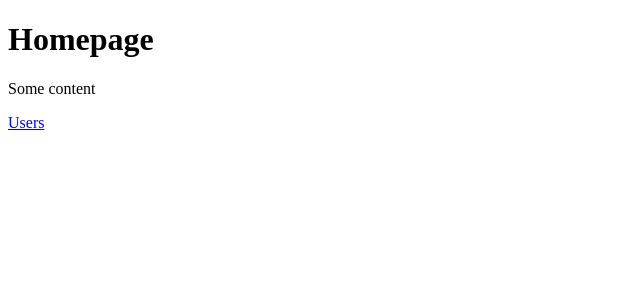
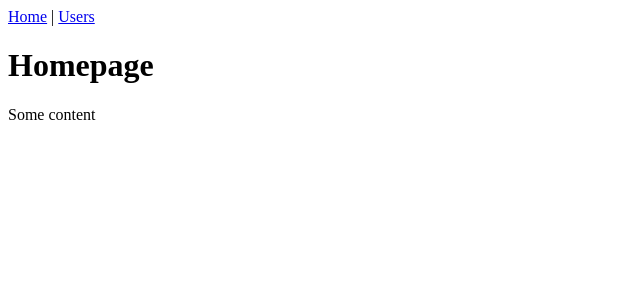
Before and after one commit to carlwicker/carlwicker-nextjs13, a Next.js app: page / in a window 1280 px wide. Shown: the top 300 px of the page, without its empty margins (0-640 px from the left). Built offline with nearby package versions, Linux system fonts and the light colour scheme.

Commit message:
added nav

```diff
--- a/app/layout.tsx
+++ b/app/layout.tsx
@@ -1,12 +1,20 @@
+import Link from "next/link";
+
 export default function RootLayout({
   children,
 }: {
-  children: React.ReactNode
+  children: React.ReactNode;
 }) {
   return (
     <html>
       <head />
-      <body>{children}</body>
+      <body>
+        <nav>
+          <Link href="/">Home</Link> | <Link href={"/users"}>Users</Link>
+        </nav>
+
+        {children}
+      </body>
     </html>
-  )
+  );
 }
--- a/app/page.tsx
+++ b/app/page.tsx
@@ -5,7 +5,6 @@ export default async function Homepage() {
     <div>
       <h1>Homepage</h1>
       <p>Some content</p>
-      <Link href={"/users"}>Users</Link>
     </div>
   );
 }
--- a/app/users/page.tsx
+++ b/app/users/page.tsx
@@ -10,7 +10,8 @@ export default async function UsersPage() {
         {users.map((user: any, key: number) => {
           return (
             <div style={{ display: "flex", flexDirection: "row" }} key={key}>
-              {user.name} - <a href={`/users/${user.id}`}>Details</a>
+              {user.name} -{" "}
+              <a href={`/users/${encodeURIComponent(user.id)}`}>Details</a>
             </div>
           );
         })}
```
